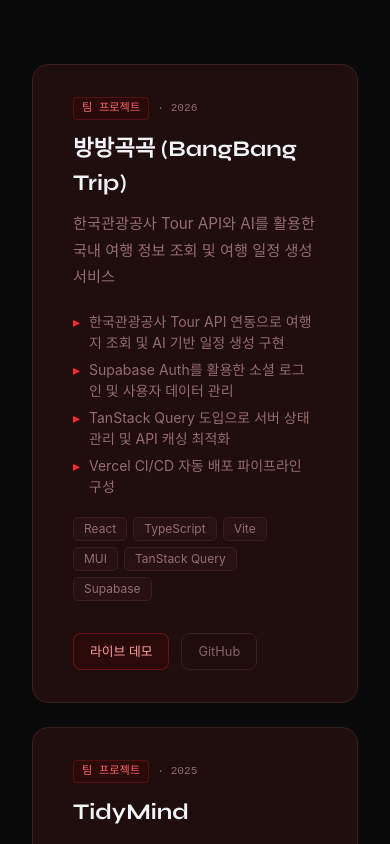
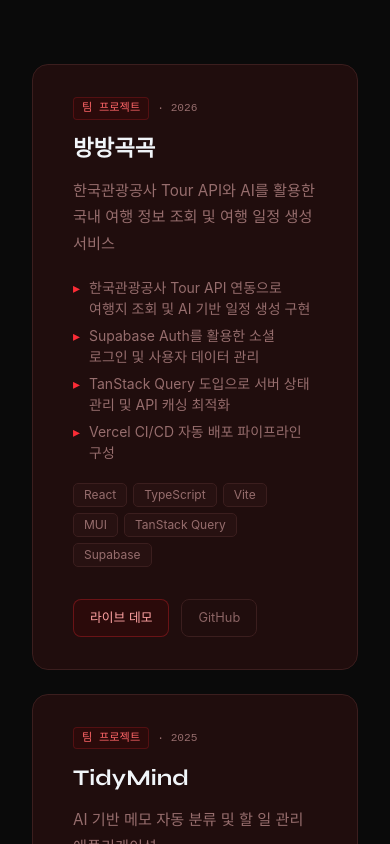
Before and after one commit to JiHy0ung/Portfolio-2026, a React (Vite) app: page / in a window 390 px wide. Shown: the part 2480-3324 px from the top of the page. Built offline with nearby package versions, Linux system fonts and the light colour scheme; a web font is replaced by a local one.

Commit message:
design: 반응형 추가

```diff
--- a/src/components/sections/Contact.tsx
+++ b/src/components/sections/Contact.tsx
@@ -38,7 +38,7 @@ const Contact = () => {
           Open to opportunities
         </p>
 
-        <p className="mb-5 text-neutral-400 font-normal text-md leading-relaxed">
+        <p className="mb-5 text-neutral-400 font-normal text-sm md:text-md leading-relaxed">
           함께 <strong className="text-neutral-200">성장</strong>할 수 있는
           환경을 찾고 있습니다.
           <br />
@@ -50,12 +50,13 @@ const Contact = () => {
           <strong className="text-neutral-200">협업</strong> 관련 문의는
           언제든지 연락주세요.
         </p>
-        <div className="flex justify-center items-center gap-6">
+        <div className="flex justify-center items-center gap-3 md:gap-6 md:flex-row flex-col">
           <a
             onClick={handleCopyEmail}
             onMouseEnter={() => setEmailHover(true)}
             onMouseLeave={() => setEmailHover(false)}
             className="
+            w-full md:size-fit
             relative flex justify-center items-center gap-2
             pt-[0.4rem] pb-[0.45rem] px-[1rem]
             border-[0.5px] border-white/50 hover:border-white/70 rounded-sm
@@ -136,7 +137,9 @@ const Contact = () => {
             href="https://github.com/JiHy0ung"
             target="_blank"
             rel="noopener noreferrer"
-            className="flex justify-center items-center
+            className="
+            w-full md:size-fit
+            flex justify-center items-center
             border-[0.5px] border-white/50 hover:border-white/70 rounded-sm
             pt-[0.7rem] pb-[0.75rem] px-[1rem]
             transition-colors duration-500
@@ -179,6 +182,7 @@ const Contact = () => {
             onMouseEnter={() => setResumeHover(true)}
             onMouseLeave={() => setResumeHover(false)}
             className="
+            w-full md:size-fit
             relative flex justify-center items-center gap-2
             border-[0.5px] border-white/50 hover:border-white/70 rounded-sm
             pt-[0.4rem] pb-[0.45rem] px-[1rem]
--- a/src/components/sections/Projects.tsx
+++ b/src/components/sections/Projects.tsx
@@ -12,7 +12,7 @@ const PROJECTS: Project[] = [
   {
     type: "팀 프로젝트",
     year: "2026",
-    title: "방방곡곡 (BangBang Trip)",
+    title: "방방곡곡",
     desc: "한국관광공사 Tour API와 AI를 활용한 국내 여행 정보 조회 및 여행 일정 생성 서비스",
     bullets: [
       "한국관광공사 Tour API 연동으로 여행지 조회 및 AI 기반 일정 생성 구현",
@@ -125,7 +125,7 @@ function ProjectCard({ project }: { project: Project }) {
           {project.title}
         </h3>
 
-        <p className="text-[#966d6d] text-[0.95rem] leading-[1.75] mb-5">
+        <p className="text-[#966d6d] text-[0.95rem] leading-[1.75] mb-5 break-keep">
           {project.desc}
         </p>
 
@@ -134,7 +134,7 @@ function ProjectCard({ project }: { project: Project }) {
             <li
               key={i}
               className="text-[#966d6d] text-[0.875rem] pl-4 relative
-              before:absolute before:left-0 before:content-['▸'] before:text-red-500"
+              before:absolute before:left-0 before:content-['▸'] before:text-red-500 break-keep"
             >
               {b}
             </li>
@@ -149,6 +149,7 @@ function ProjectCard({ project }: { project: Project }) {
                 bg-[#271111] border border-[#3b1e1e] text-[#966d6d]
                 rounded-[5px] px-2.5 py-0.5 text-[0.75rem]
                 group-hover:text-red-300 group-hover:border-red-500/25
+                break-keep
               "
             >
               {t}
@@ -177,6 +178,7 @@ function ProjectCard({ project }: { project: Project }) {
               px-4 py-2 rounded-lg text-[0.8rem]
               border transition-all duration-200
               whitespace-nowrap
+              break-keep
               ${
                 link.primary
                   ? "bg-red-950/30 border-red-500/30 text-red-300 hover:bg-red-500/25"
```
